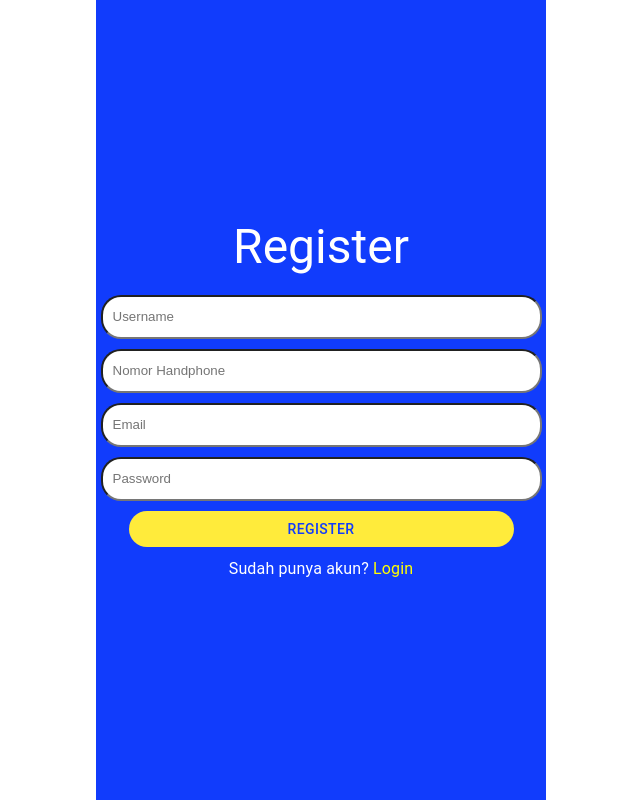
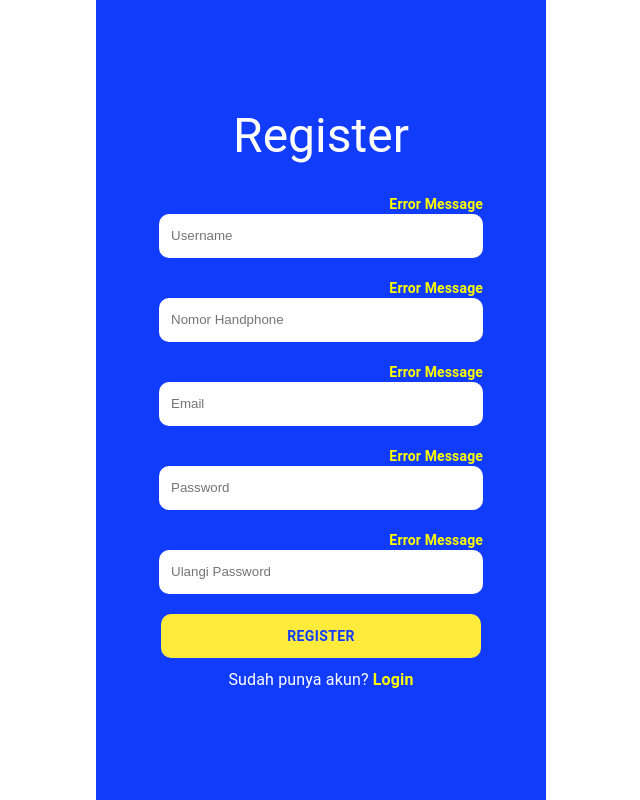
Before and after one commit to stevenfrst/ppob-frontend, a React (Create React App) app: page /register in a window 1280 px wide. Shown: the whole page, without its empty margins (319-959 px from the left). Built offline with nearby package versions, Linux system fonts and the light colour scheme.

Commit message:
layouting login

```diff
--- a/src/App.css
+++ b/src/App.css
@@ -36,3 +36,8 @@
     transform: rotate(360deg);
   }
 }
+
+#inputID::placeholder {
+  color: #ff0000;
+  opacity: 1;
+}
--- a/src/App.js
+++ b/src/App.js
@@ -2,6 +2,7 @@ import Home from "./pages/Home";
 import { BrowserRouter, Routes, Route } from "react-router-dom";
 import Login from "./pages/Login";
 import Register from "./pages/Register";
+import LoginBaru from "./pages/LoginBaru";
 function App() {
   return (
     <BrowserRouter>
@@ -9,6 +10,7 @@ function App() {
         <Route path="/" element={<Home />}></Route>
         <Route path="login" element={<Login />}></Route>
         <Route path="register" element={<Register />}></Route>
+        <Route path="loginbaru" element={<LoginBaru />}></Route>
       </Routes>
     </BrowserRouter>
   );
--- a/src/pages/Login.jsx
+++ b/src/pages/Login.jsx
@@ -1,48 +1,100 @@
+//mui
 import { Box, Link, Typography } from "@mui/material";
-
 import { styled } from "@mui/material/styles";
 import Button from "@mui/material/Button";
-
 import { yellow } from "@mui/material/colors";
 
+//react
 import { Navigate, useNavigate } from "react-router-dom";
 import { useState } from "react";
-import { useDispatch, useSelector } from "react-redux";
-import { login } from "../redux/apiCall";
+import { useSelector } from "react-redux";
+
+// import { login } from "../redux/apiCall";
+
+//check token
 import { TOKEN } from "../requestMethod";
+import { Password } from "@mui/icons-material";
 
 const Login = () => {
   const [email, setEmail] = useState("");
   const [password, setPassword] = useState("");
-  const dispatch = useDispatch();
-  const { isfetching, error, currentUser } = useSelector((state) => state.user);
+  const [errMsg, setErrMsg] = useState({ email: "", password: "" });
+  const regexEmail = /^[\w-.]+@([\w-]+\.)+[\w-]{2,4}$/;
+
+  // const dispatch = useDispatch();
+  const { isfetching } = useSelector((state) => state.login);
+  const { loginError, loginError500, loginError401 } = useSelector(
+    (state) => state.error
+  );
   const bodyForm = new FormData();
-  const handleClick = (e) => {
+
+  const navigate = useNavigate();
+
+  const handleChange = (e) => {
+    const name = e.target.name;
+    const value = e.target.value;
+
+    if (name === "email") {
+      if (!value) {
+        setErrMsg({ ...errMsg, [name]: "Email masih kosong" });
+      } else if (!regexEmail.test(value)) {
+        setErrMsg({ ...errMsg, [name]: "Format email salah" });
+      } else {
+        setErrMsg({ ...errMsg, [name]: "" });
+      }
+      setEmail(e.target.value);
+    }
+
+    if (name === "password") {
+      if (!value) {
+        setErrMsg({ ...errMsg, [name]: "password masih kosong" });
+      } else {
+        setErrMsg({ ...errMsg, [name]: "" });
+      }
+      setPassword(e.target.value);
+    }
+  };
+
+  const handleClick = () => {
+    if (errMsg.email !== "" || errMsg.password !== "") {
       bodyForm.append("email", email);
       bodyForm.append("password", password);
-    login(dispatch, bodyForm, navigate);
+      // login(dispatch, bodyForm, navigate);
+    } else {
+      if (email === "" && password === "") {
+        setErrMsg({
+          ...errMsg,
+          email: "email masih kosong",
+          password: "password masih kosong",
+        });
+      } else if (email === "") {
+        setErrMsg({ ...errMsg, email: "email masih kosong" });
+      } else {
+        setErrMsg({ ...errMsg, password: "password masih kosong" });
+      }
+    }
   };
-  console.log(currentUser);
-  console.log("error", error);
-  console.log("token", currentUser?.data?.token);
-  const navigate = useNavigate();
+
   const ColorButton = styled(Button)(({ theme }) => ({
-    color: theme.palette.getContrastText(yellow[500]),
-    width: 385,
-    borderRadius: "20px",
+    color: "#113CFC",
+    fontWeight: "bold",
+    width: "320px",
+    padding: "10px",
+    borderRadius: "10px",
     marginBottom: "10px",
     backgroundColor: yellow[500],
     "&:hover": {
       backgroundColor: yellow[700],
     },
   }));
+
   if (TOKEN) {
     return <Navigate to="/" />;
   }
+
   return (
-    <div>
     <Box
-        sx={{
+      sx={(theme) => ({
         width: 450,
         backgroundColor: "#113CFC",
         margin: "auto",
@@ -51,53 +103,77 @@ const Login = () => {
         height: "100vh",
         display: "flex",
         alignItems: "center",
-        }}
+        justifyContent: "center",
+        [theme.breakpoints.down("sm")]: {
+          width: "100vw",
+        },
+        flexDirection: "column",
+      })}
     >
-        <div style={{ display: "block", margin: "auto" }}>
-          <Typography variant="h3">Login</Typography>
-          <br />
+      <Typography variant="h3" style={{ marginBottom: "30px" }}>
+        Login
+      </Typography>
+
+      <Box sx={{ textAlign: "left" }}>
+        <Typography
+          variant="body2"
+          sx={{ color: "yellow", fontWeight: "bold" }}
+        >
+          {errMsg.email}
+        </Typography>
         <input
-            type="text"
-            placeholder="email"
           style={{
             height: "20px",
-              marginBottom: "10px",
-              borderRadius: "20px",
+            marginBottom: "20px",
+            borderRadius: "10px",
             padding: "10px",
+            borderColor: "transparent",
+            width: "300px",
           }}
-            size="50"
-            onChange={(e) => setEmail(e.target.value)}
+          type="text"
+          name="email"
+          value={email}
+          onChange={(e) => handleChange(e)}
+          placeholder="Email"
         />
-          <br />
+      </Box>
+
+      <Box sx={{ textAlign: "left" }}>
+        <Typography
+          variant="body2"
+          sx={{ color: "yellow", fontWeight: "bold" }}
+        >
+          {errMsg.password}
+        </Typography>
         <input
-            type="text"
-            placeholder="password"
           style={{
             height: "20px",
-              borderRadius: "20px",
+            marginBottom: "20px",
+            borderRadius: "10px",
             padding: "10px",
-              marginBottom: "10px",
+            borderColor: "transparent",
+            width: "300px",
           }}
-            size="50"
-            onChange={(e) => setPassword(e.target.value)}
+          type="password"
+          name="password"
+          value={password}
+          placeholder="Password"
+          onChange={(e) => handleChange(e)}
         />
-          <ColorButton disabled={isfetching} onClick={(e) => handleClick(e)}>
-            <span style={{ color: "#113CFC" }}>Login</span>
-          </ColorButton>
-          {error && <p>Email atau password salah</p>}
+      </Box>
+
+      <ColorButton onClick={() => handleClick()}>Login</ColorButton>
       <Typography>
         Belum punya akun?{" "}
         <Link
           underline="hover"
-              style={{ color: "yellow" }}
+          style={{ color: "yellow", fontWeight: "bold" }}
           onClick={() => navigate("/register")}
         >
           Register
         </Link>
       </Typography>
-        </div>
     </Box>
-    </div>
   );
 };
 
--- a/src/pages/Register.jsx
+++ b/src/pages/Register.jsx
@@ -7,51 +7,50 @@ import { yellow } from "@mui/material/colors";
 
 import { useNavigate } from "react-router-dom";
 import { useState } from "react";
-import { useDispatch, useSelector } from "react-redux";
+import { useDispatch } from "react-redux";
 import { register } from "../redux/apiCall";
 
 const Register = () => {
   const navigate = useNavigate();
   const [data, setData] = useState({
-    username:'',
-    email:'',
-    password:'',
-    phone_number:'',
-  })
+    username: "",
+    email: "",
+    password: "",
+    phone_number: "",
+  });
   const dispatch = useDispatch();
-  const {input, isPosting, error } = useSelector((state)=>state.register)
+
   const ColorButton = styled(Button)(({ theme }) => ({
-    color: theme.palette.getContrastText(yellow[500]),
-    width: 385,
-    borderRadius: "20px",
+    color: "#113CFC",
+    fontWeight: "bold",
+    width: "320px",
+    padding: "10px",
+    borderRadius: "10px",
     marginBottom: "10px",
     backgroundColor: yellow[500],
     "&:hover": {
       backgroundColor: yellow[700],
     },
   }));
-  const onChange = (event) =>{
-    setData({...data,[event.target.name]:event.target.value})
+  const onChange = (event) => {
+    setData({ ...data, [event.target.name]: event.target.value });
+  };
+  const handleSubmit = (e) => {
+    if (data.username && data.email && data.password && data.phone_number) {
+      const newData = {
+        username: data.username,
+        email: data.email,
+        password: data.password,
+        phone_number: data.phone_number,
+      };
+      register(dispatch, newData, navigate);
+    } else {
+      e.preventDefault();
     }
-  const handleSubmit = (e) =>{
-
-    if (data.username&&data.email&&data.password&&data.phone_number){
-      const newData = {
-        username : data.username,
-        email : data.email,
-        password : data.password,
-        phone_number : data.phone_number
-      }
-      register(dispatch, newData, navigate)
-    } else{
-      e.preventDefault()
-    }
-
-  }
+  };
   return (
-    <div>
     <Box
-        sx={{
+      sx={(theme) => ({
         width: 450,
         backgroundColor: "#113CFC",
         margin: "auto",
@@ -60,89 +59,138 @@ const Register = () => {
         height: "100vh",
         display: "flex",
         alignItems: "center",
-        }}
+        justifyContent: "center",
+        [theme.breakpoints.down("sm")]: {
+          width: "100vw",
+        },
+        flexDirection: "column",
+      })}
     >
-        <div style={{ display: "block", margin: "auto" }}>
-          <Typography variant="h3">Register</Typography>
-          <br />
+      <Typography variant="h3" style={{ marginBottom: "30px" }}>
+        Register
+      </Typography>
+      <Box sx={{ textAlign: "right" }}>
+        <Typography
+          variant="body2"
+          sx={{ color: "yellow", fontWeight: "bold" }}
+        >
+          Error Message
+        </Typography>
         <input
-            type="text"
-            placeholder="Username"
           style={{
             height: "20px",
-              marginBottom: "10px",
-              borderRadius: "20px",
+            marginBottom: "20px",
+            borderRadius: "10px",
             padding: "10px",
+            borderColor: "transparent",
+            width: "300px",
           }}
-            size="50"
-            name= "username"
-            value = {data.username}
-            onChange={onChange}
+          type="text"
+          name="username"
+          value={data.username}
+          placeholder="Username"
         />
-          <br />
+      </Box>
+      <Box sx={{ textAlign: "right" }}>
+        <Typography
+          variant="body2"
+          sx={{ color: "yellow", fontWeight: "bold" }}
+        >
+          Error Message
+        </Typography>
         <input
-            type="text"
-            placeholder="Nomor Handphone"
           style={{
             height: "20px",
-              borderRadius: "20px",
+            marginBottom: "20px",
+            borderRadius: "10px",
             padding: "10px",
-              marginBottom: "10px",
+            borderColor: "transparent",
+            width: "300px",
           }}
-            size="50"
+          type="text"
           name="phone_number"
           value={data.phone_number}
-            onChange={onChange}
+          placeholder="Nomor Handphone"
         />
+      </Box>
+      <Box sx={{ textAlign: "right" }}>
+        <Typography
+          variant="body2"
+          sx={{ color: "yellow", fontWeight: "bold" }}
+        >
+          Error Message
+        </Typography>
         <input
-            type="text"
-            placeholder="Email"
           style={{
             height: "20px",
-              marginBottom: "10px",
-              borderRadius: "20px",
+            marginBottom: "20px",
+            borderRadius: "10px",
             padding: "10px",
+            borderColor: "transparent",
+            width: "300px",
           }}
-            size="50"
+          type="text"
           name="email"
-            value = {data.email}
-            onChange={onChange}
-
+          value={data.email}
+          placeholder="Email"
         />
-          <br />
+      </Box>
+      <Box sx={{ textAlign: "right" }}>
+        <Typography
+          variant="body2"
+          sx={{ color: "yellow", fontWeight: "bold" }}
+        >
+          Error Message
+        </Typography>
         <input
-            type="text"
-            placeholder="Password"
           style={{
             height: "20px",
-              borderRadius: "20px",
+            marginBottom: "20px",
+            borderRadius: "10px",
             padding: "10px",
-              marginBottom: "10px",
+            borderColor: "transparent",
+            width: "300px",
           }}
-            size="50"
+          type="text"
           name="password"
           value={data.password}
-            onChange={onChange}
+          placeholder="Password"
+        />
+      </Box>
+      <Box sx={{ textAlign: "right" }}>
+        <Typography
+          variant="body2"
+          sx={{ color: "yellow", fontWeight: "bold" }}
+        >
+          Error Message
+        </Typography>
+        <input
+          style={{
+            height: "20px",
+            marginBottom: "20px",
+            borderRadius: "10px",
+            padding: "10px",
+            borderColor: "transparent",
+            width: "300px",
+          }}
+          type="text"
+          name="username"
+          placeholder="Ulangi Password"
+        />
+      </Box>
 
-          />
-
-
-          <ColorButton onClick={(e)=>handleSubmit(e)}>
-            <span style={{ color: "#113CFC" }}>Register</span>
-          </ColorButton>
+      <ColorButton onClick={(e) => handleSubmit(e)}>Register</ColorButton>
       <Typography>
         Sudah punya akun?{" "}
         <Link
           underline="hover"
-              style={{ color: "yellow" }}
+          style={{ color: "yellow", fontWeight: "bold" }}
           onClick={() => navigate("/login")}
         >
           Login
         </Link>
       </Typography>
-        </div>
     </Box>
-    </div>
   );
 };
 
--- a/src/requestMethod.js
+++ b/src/requestMethod.js
@@ -2,7 +2,7 @@ import axios from "axios";
 
 const BASE_URL = "http://localhost:1234/v1/";
 
-const user = JSON.parse(localStorage.getItem("persist:root"))?.user;
+const user = JSON.parse(localStorage.getItem("persist:root"))?.login;
 const currentUser = user && JSON.parse(user).currentUser;
 export const TOKEN = currentUser?.data?.token;
 
```
Also changed, not shown: src/redux/apiCall.js (+17 -5 lines), src/redux/errorSlice.js (added, +24 -0 lines), src/redux/loginSlice.js (added, +23 -0 lines), src/redux/store.js (+7 -4 lines), src/redux/userSlice.js (deleted, +0 -27 lines), src/pages/LoginBaru.jsx (added). Lines whose indentation alone changed are shown as unchanged.
